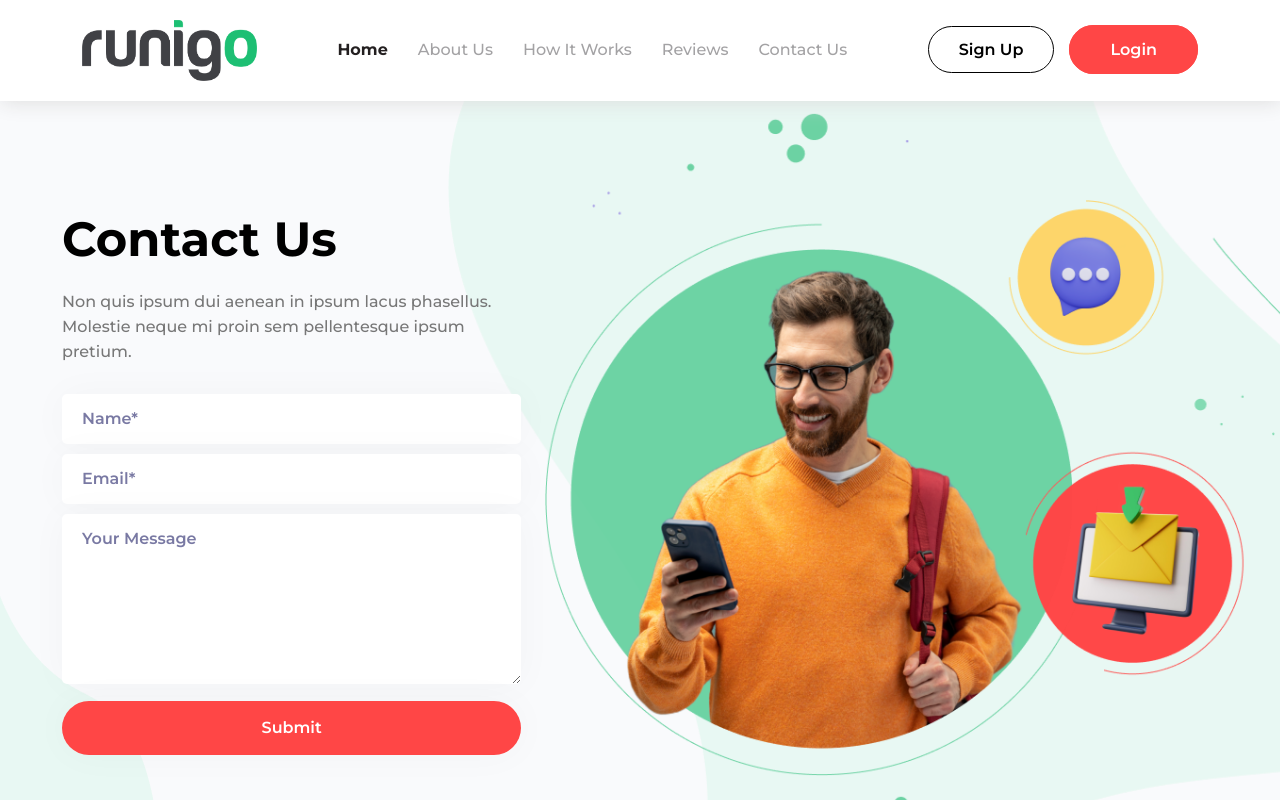
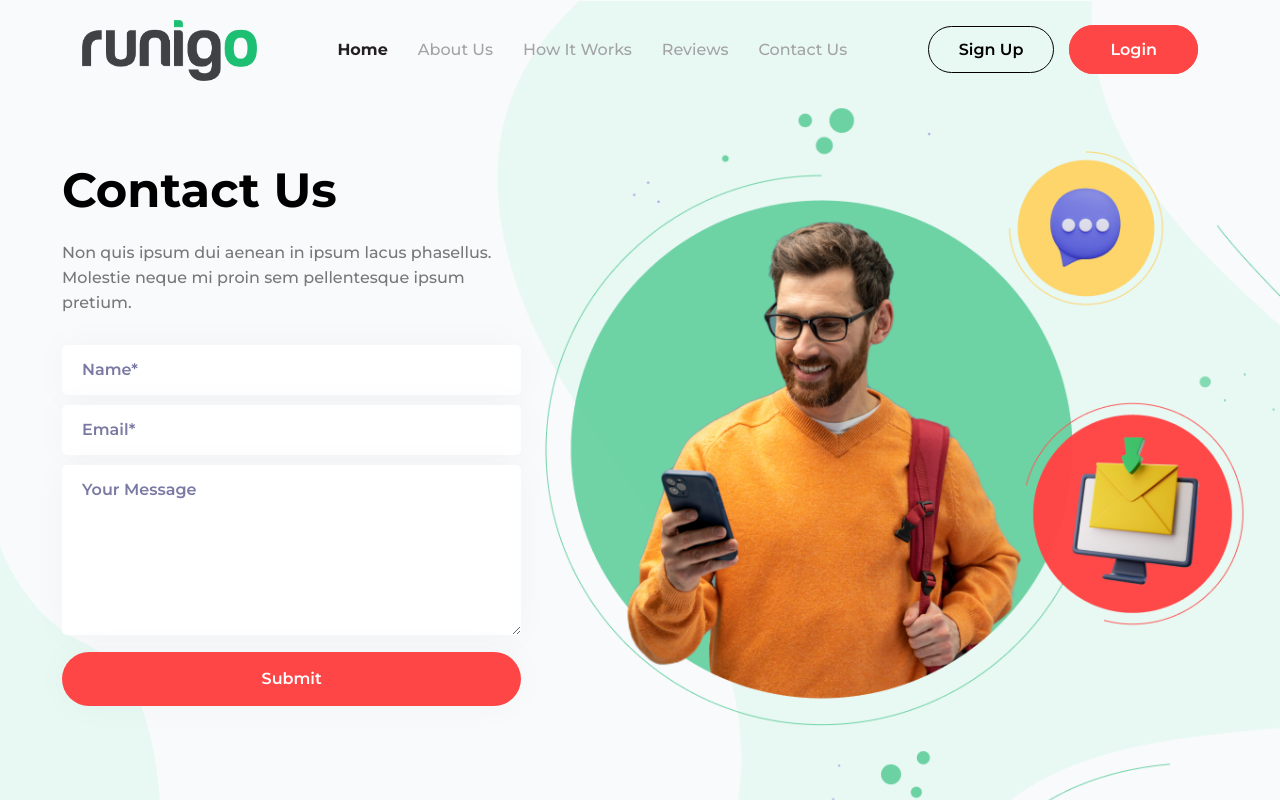
Before and after one commit to dev-rashidul/runigo-react, a React (Create React App) app: page /contact in a window 1280 px wide. Shown: the top 800 px of the page. Built offline with nearby package versions, Linux system fonts and the light colour scheme.

Commit message:
Contact Updated

```diff
--- a/src/components/Pages/Contact/Contact.css
+++ b/src/components/Pages/Contact/Contact.css
@@ -1,3 +1,9 @@
+.contact-header .navbar {
+  position: relative;
+  background: transparent;
+  box-shadow: none;
+}
+
 #Contact-hero {
   background-color: #f9fafc;
 }
@@ -7,7 +13,8 @@
   background-size: contain;
   background-repeat: no-repeat;
   background-position-x: right;
-  padding: 200px 0 100px;
+  padding: 150px 0 100px;
+  margin-top: -100px;
 }
 
 .contact-form {
--- a/src/components/Pages/Contact/Contact.jsx
+++ b/src/components/Pages/Contact/Contact.jsx
@@ -10,7 +10,9 @@ const Contact = () => {
     <>
       {/* Header Section JSX Start */}
 
-      <Header></Header>
+      <div className="contact-header">
+        <Header></Header>
+      </div>
 
       {/* Header Section JSX End */}
 
```
